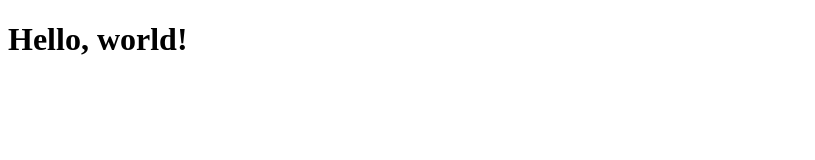
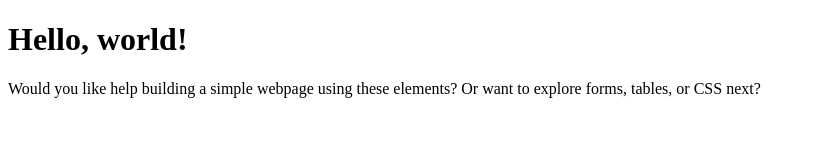
Before and after one commit to Oneal-Prince/website, a plain HTML site: page index.html in a window 1280 px wide. Shown: the whole page, without its empty margins (0-815 px from the left). Drawn offline with Linux system fonts and the light colour scheme.

Commit message:
Add a paragraph to line

```diff
--- a/index.html
+++ b/index.html
@@ -7,5 +7,6 @@
   </head>
   <body>
     <h1>Hello, world!</h1>
+    <p>Would you like help building a simple webpage using these elements? Or want to explore forms, tables, or CSS next?</p>
   </body>
 </html>
```
